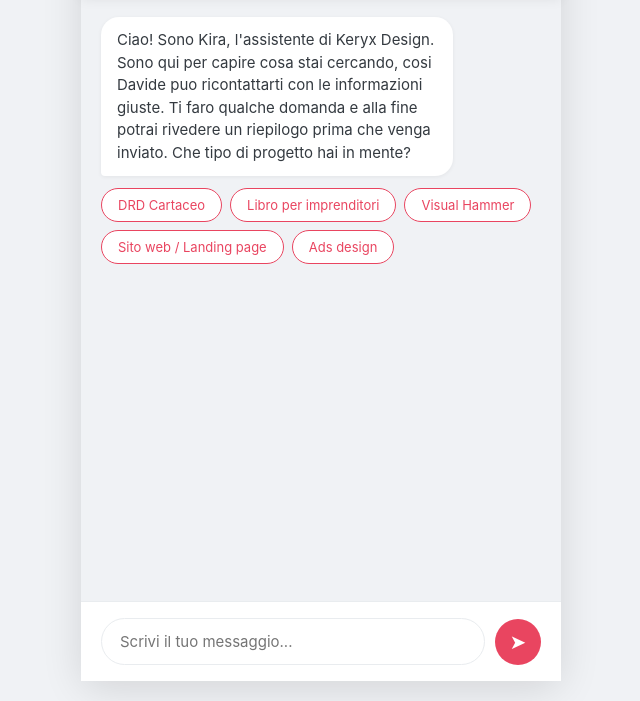
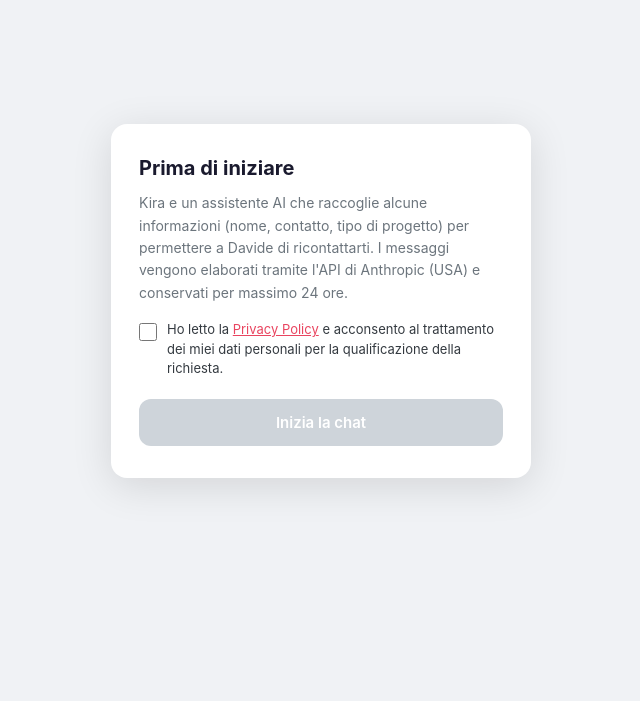
Before and after one commit to KeryxDesign/kira-bot, a website: page public/index.html in a window 1280 px wide. Shown: the part 99-800 px from the top of the page, without its empty margins (319-959 px from the left). Drawn offline with Linux system fonts and the light colour scheme.

Commit message:
Add GDPR compliance: consent screen, security headers, rate limiting, TTL, data deletion

```diff
--- a/public/index.html
+++ b/public/index.html
@@ -218,6 +218,97 @@
       border-color: var(--accent);
     }
 
+    /* Consent screen */
+    .consent-overlay {
+      position: fixed;
+      inset: 0;
+      background: var(--bg);
+      z-index: 100;
+      display: flex;
+      align-items: center;
+      justify-content: center;
+      padding: 20px;
+    }
+
+    .consent-card {
+      background: var(--white);
+      border-radius: 16px;
+      padding: 32px 28px;
+      max-width: 420px;
+      width: 100%;
+      box-shadow: 0 8px 40px rgba(0,0,0,0.12);
+    }
+
+    .consent-card h2 {
+      font-size: 20px;
+      font-weight: 700;
+      color: var(--primary);
+      margin-bottom: 12px;
+    }
+
+    .consent-card p {
+      font-size: 14px;
+      line-height: 1.6;
+      color: var(--gray-600);
+      margin-bottom: 16px;
+    }
+
+    .consent-card label {
+      display: flex;
+      align-items: flex-start;
+      gap: 10px;
+      font-size: 13px;
+      color: var(--gray-800);
+      cursor: pointer;
+      margin-bottom: 20px;
+      line-height: 1.5;
+    }
+
+    .consent-card input[type="checkbox"] {
+      margin-top: 3px;
+      width: 18px;
+      height: 18px;
+      flex-shrink: 0;
+      accent-color: var(--accent);
+    }
+
+    .consent-card a {
+      color: var(--accent);
+      text-decoration: underline;
+    }
+
+    .consent-btn {
+      width: 100%;
+      padding: 14px;
+      background: var(--accent);
+      color: white;
+      border: none;
+      border-radius: 12px;
+      font-size: 15px;
+      font-weight: 600;
+      cursor: pointer;
+      transition: background 0.2s;
+      font-family: inherit;
+    }
+
+    .consent-btn:hover { background: var(--accent-light); }
+    .consent-btn:disabled { background: var(--gray-400); cursor: not-allowed; }
+
+    /* Delete data link */
+    .delete-data {
+      text-align: center;
+      padding: 8px;
+      font-size: 11px;
+    }
+
+    .delete-data a {
+      color: var(--gray-600);
+      text-decoration: underline;
+      cursor: pointer;
+    }
+
+    .delete-data a:hover { color: var(--accent); }
+
     /* Responsive */
     @media (min-width: 600px) {
       body {
@@ -232,6 +323,19 @@
   </style>
 </head>
 <body>
+
+  <!-- GDPR Consent Screen -->
+  <div class="consent-overlay" id="consentOverlay">
+    <div class="consent-card">
+      <h2>Prima di iniziare</h2>
+      <p>Kira e un assistente AI che raccoglie alcune informazioni (nome, contatto, tipo di progetto) per permettere a Davide di ricontattarti. I messaggi vengono elaborati tramite l'API di Anthropic (USA) e conservati per massimo 24 ore.</p>
+      <label>
+        <input type="checkbox" id="consentCheck">
+        <span>Ho letto la <a href="https://keryxdesign.com/privacy-policy" target="_blank" rel="noopener">Privacy Policy</a> e acconsento al trattamento dei miei dati personali per la qualificazione della richiesta.</span>
+      </label>
+      <button class="consent-btn" id="consentBtn" disabled>Inizia la chat</button>
+    </div>
+  </div>
 
   <div class="header">
     <div class="header-avatar">K</div>
@@ -249,11 +353,41 @@
     <button id="sendBtn" onclick="send()">&#10148;</button>
   </div>
 
+  <div class="delete-data">
+    <a id="deleteDataBtn">Cancella i miei dati</a>
+  </div>
+
 <script>
 const sessionId = crypto.randomUUID();
 const chat = document.getElementById('chat');
 const input = document.getElementById('input');
 const sendBtn = document.getElementById('sendBtn');
+
+// GDPR Consent
+const consentOverlay = document.getElementById('consentOverlay');
+const consentCheck = document.getElementById('consentCheck');
+const consentBtn = document.getElementById('consentBtn');
+
+consentCheck.addEventListener('change', () => {
+  consentBtn.disabled = !consentCheck.checked;
+});
+
+consentBtn.addEventListener('click', () => {
+  consentOverlay.style.display = 'none';
+  initChat();
+});
+
+// GDPR Delete data
+document.getElementById('deleteDataBtn').addEventListener('click', async () => {
+  if (!confirm('Vuoi cancellare tutti i dati di questa conversazione?')) return;
+  try {
+    await fetch('/api/chat/' + sessionId, { method: 'DELETE' });
+    chat.innerHTML = '';
+    addMessage('I tuoi dati sono stati cancellati.', 'bot');
+  } catch {
+    addMessage('Errore nella cancellazione. Scrivi a info@keryxdesign.com per richiedere la cancellazione manuale.', 'bot');
+  }
+});
 
 // Auto-resize textarea
 input.addEventListener('input', () => {
@@ -307,7 +441,12 @@ function addMessage(text, sender) {
 async function addBotBubbles(text) {
   const paragraphs = text.split(/\n\n+/).filter(p => p.trim());
   for (let i = 0; i < paragraphs.length; i++) {
-    if (i > 0) await new Promise(r => setTimeout(r, 400));
+    if (i > 0) {
+      showTyping();
+      const delay = Math.min(800 + paragraphs[i].length * 15, 3000);
+      await new Promise(r => setTimeout(r, delay));
+      hideTyping();
+    }
     addMessage(paragraphs[i].trim(), 'bot');
   }
 }
@@ -363,9 +502,11 @@ async function send() {
   input.focus();
 }
 
-// Welcome message + quick action buttons
-addMessage("Ciao! Sono Kira, l'assistente di Keryx Design. Sono qui per capire cosa stai cercando, cosi Davide puo ricontattarti con le informazioni giuste. Ti faro qualche domanda e alla fine potrai rivedere un riepilogo prima che venga inviato. Che tipo di progetto hai in mente?", 'bot');
-showQuickActions();
+function initChat() {
+  addMessage("Ciao! Sono Kira, l'assistente di Keryx Design. Sono qui per capire cosa stai cercando, cosi Davide puo ricontattarti con le informazioni giuste. Ti faro qualche domanda e alla fine potrai rivedere un riepilogo prima che venga inviato. Che tipo di progetto hai in mente?", 'bot');
+  showQuickActions();
+  input.focus();
+}
 </script>
 
 </body>
```
Also changed, not shown: server.js (+63 -9 lines).
